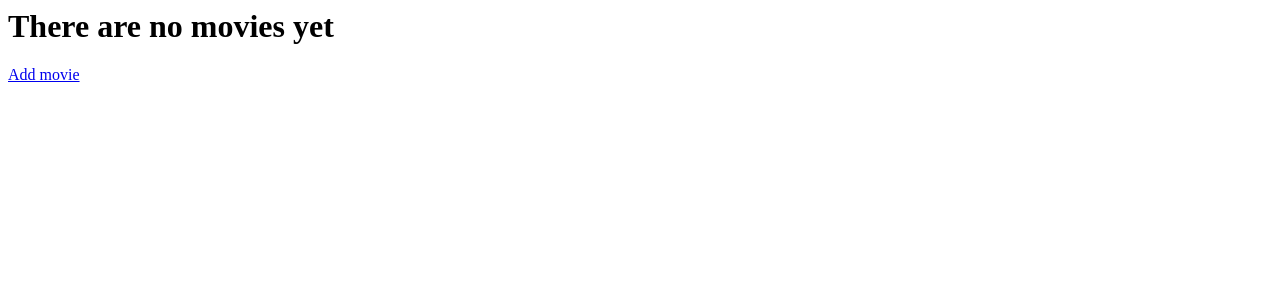
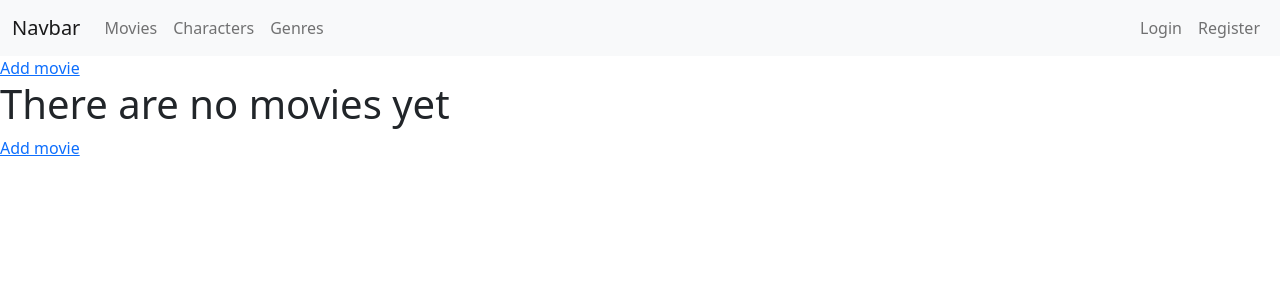
Before and after one commit to Falvare/movies, a Django app: page / in a window 1280 px wide. Shown: the top 300 px of the page. Run offline with Django 4.2, Linux system fonts and the light colour scheme; data that the repository does not hold is empty.

Commit message:
Added styling to the templates using bootstrap

```diff
--- /dev/null
+++ b/templates/index.html
@@ -0,0 +1,88 @@
+<!DOCTYPE html>
+<html>
+    <head>
+        <meta charset="utf-8">
+        <meta http-equiv="X-UA-Compatible" content="IE=edge">
+        <title>{% block title %}{% endblock title %}</title>
+        <meta name="description" content="">
+        <meta name="viewport" content="width=device-width, initial-scale=1">
+        <link href="https://cdn.jsdelivr.net/npm/bootstrap@5.0.2/dist/css/bootstrap.min.css" rel="stylesheet" integrity="sha384-EVSTQN3/azprG1Anm3QDgpJLIm9Nao0Yz1ztcQTwFspd3yD65VohhpuuCOmLASjC" crossorigin="anonymous">
+    </head>
+    <body>
+        {% if user.is_authenticated %}
+
+            <nav class="navbar navbar-expand-lg navbar-light bg-light">
+                <div class="container-fluid">
+                    <a class="navbar-brand" href="#">Navbar</a>
+                    <button class="navbar-toggler" type="button" data-bs-toggle="collapse" data-bs-target="#navbarSupportedContent" aria-controls="navbarSupportedContent" aria-expanded="false" aria-label="Toggle navigation">
+                    <span class="navbar-toggler-icon"></span>
+                    </button>
+                    <div class="collapse navbar-collapse" id="navbarSupportedContent">
+                        <ul class="navbar-nav me-auto mb-2 mb-lg-0">
+                            <li class="nav-item">
+                                <a class="nav-link" href={% url 'movies' %}>Movies</a>
+                            </li>
+                            <li class="nav-item">
+                                <a class="nav-link" href={% url 'characters' %}>Characters</a>
+                            </li>
+                            <li class="nav-item">
+                                <a class="nav-link" href={% url 'genres' %}>Genres</a>
+                            </li>
+                        </ul>
+                        <ul class="navbar-nav mr-auto mb-2 mb-lg-0">
+                            <li class="nav-item dropdown">
+                                <a class="nav-link dropdown-toggle" href="#" id="navbarDropdown" role="button" data-bs-toggle="dropdown" aria-expanded="false">
+                                    {{user.username}}
+                                </a>
+                                <ul class="dropdown-menu" aria-labelledby="navbarDropdown">
+                                    <li><a class="dropdown-item" href={% url 'profile' %}>Profile</a></li>
+                                    <li><hr class="dropdown-divider"></li>
+                                    <li><a class="dropdown-item" href="#">Logout</a></li>
+                                </ul>
+                            </li>
+                        </ul>
+                    </div>
+                </div>
+            </nav>
+
+        {% else %}
+
+            <nav class="navbar navbar-expand-lg navbar-light bg-light">
+                <div class="container-fluid">
+                    <a class="navbar-brand" href="#">Navbar</a>
+                    <button class="navbar-toggler" type="button" data-bs-toggle="collapse" data-bs-target="#navbarSupportedContent" aria-controls="navbarSupportedContent" aria-expanded="false" aria-label="Toggle navigation">
+                    <span class="navbar-toggler-icon"></span>
+                    </button>
+                    <div class="collapse navbar-collapse" id="navbarSupportedContent">
+                        <ul class="navbar-nav me-auto mb-2 mb-lg-0">
+                            <li class="nav-item">
+                                <a class="nav-link" href={% url 'movies' %}>Movies</a>
+                            </li>
+                            <li class="nav-item">
+                                <a class="nav-link" href={% url 'characters' %}>Characters</a>
+                            </li>
+                            <li class="nav-item">
+                                <a class="nav-link" href={% url 'genres' %}>Genres</a>
+                            </li>
+                        </ul>
+                        <ul class="navbar-nav mr-auto mb-2 mb-lg-0">
+                            <li class="nav-item">
+                                <a class="nav-link" href={% url 'login' %}>Login</a>
+                            </li>
+                            <li class="nav-item">
+                                <a class="nav-link" href={% url 'register' %}>Register</a>
+                            </li>
+                        </ul>
+                    </div>
+                </div>
+            </nav>
+
+        {% endif %}
+
+        {% block content %}
+
+        {% endblock content %}
+
+        <script src="https://cdn.jsdelivr.net/npm/bootstrap@5.0.2/dist/js/bootstrap.bundle.min.js" integrity="sha384-MrcW6ZMFYlzcLA8Nl+NtUVF0sA7MsXsP1UyJoMp4YLEuNSfAP+JcXn/tWtIaxVXM" crossorigin="anonymous"></script>
+    </body>
+</html>
--- a/templates/movies/movies.html
+++ b/templates/movies/movies.html
@@ -1,3 +1,11 @@
+{% extends 'index.html' %}
+
+{% block title %}  {% endblock title %}
+
+{% block content %}
+
+<a href={% url 'add movie' %}>Add movie</a>
+
 {% if movies %}
     {% for movie in movies %}
         <h1>{{movie.title}}</h1>
@@ -7,3 +15,5 @@
     <h1>There are no movies yet</h1>
     <a href={% url 'add movie' %}>Add movie</a>
 {% endif %}
+
+{% endblock content %}
--- a/templates/users/login.html
+++ b/templates/users/login.html
@@ -1,6 +1,12 @@
+{% extends 'index.html' %}
+
+{% block title %} profile {% endblock title %}
+
+{% block content %}
     <form method=POST>
         {% csrf_token %}
         {{form.as_p}}
         <input type="submit" value="Login">
         <a href={% url 'register' %}>Register</a>
     </form>
+{% endblock content %}
--- a/templates/users/register.html
+++ b/templates/users/register.html
@@ -1,6 +1,12 @@
+{% extends 'index.html' %}
+
+{% block title %} profile {% endblock title %}
+
+{% block content %}
     <form method=POST>
         {% csrf_token %}
         {{form.as_p}}
         <input type="submit" value="Register">
         <a href={% url 'login' %}>Login</a>
     </form>
+{% endblock content %}
```
Also changed, not shown: templates/movies/characters.html (+8 -0 lines), templates/movies/genres.html (+8 -0 lines), templates/users/profile.html (+9 -3 lines). Lines whose indentation alone changed are shown as unchanged.
